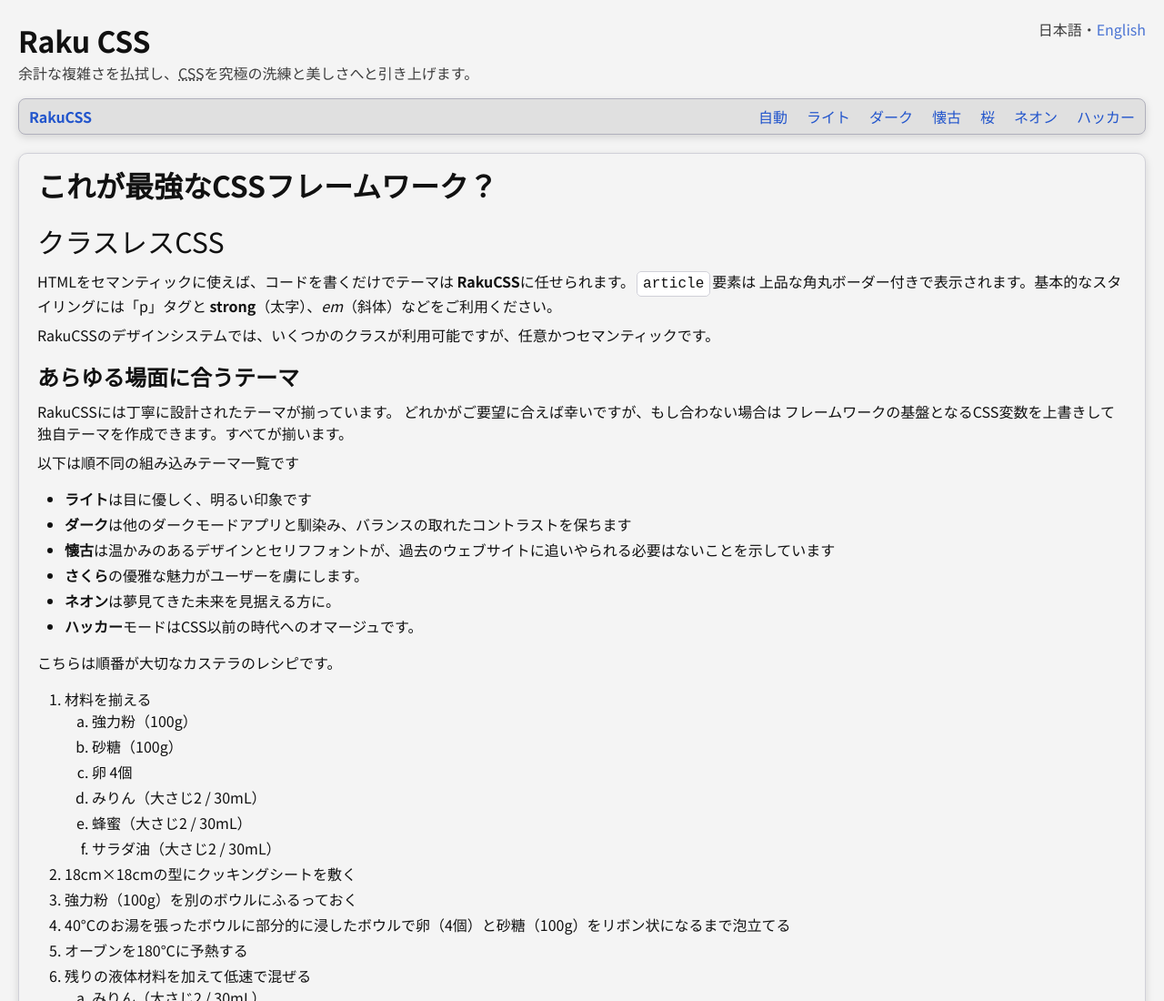
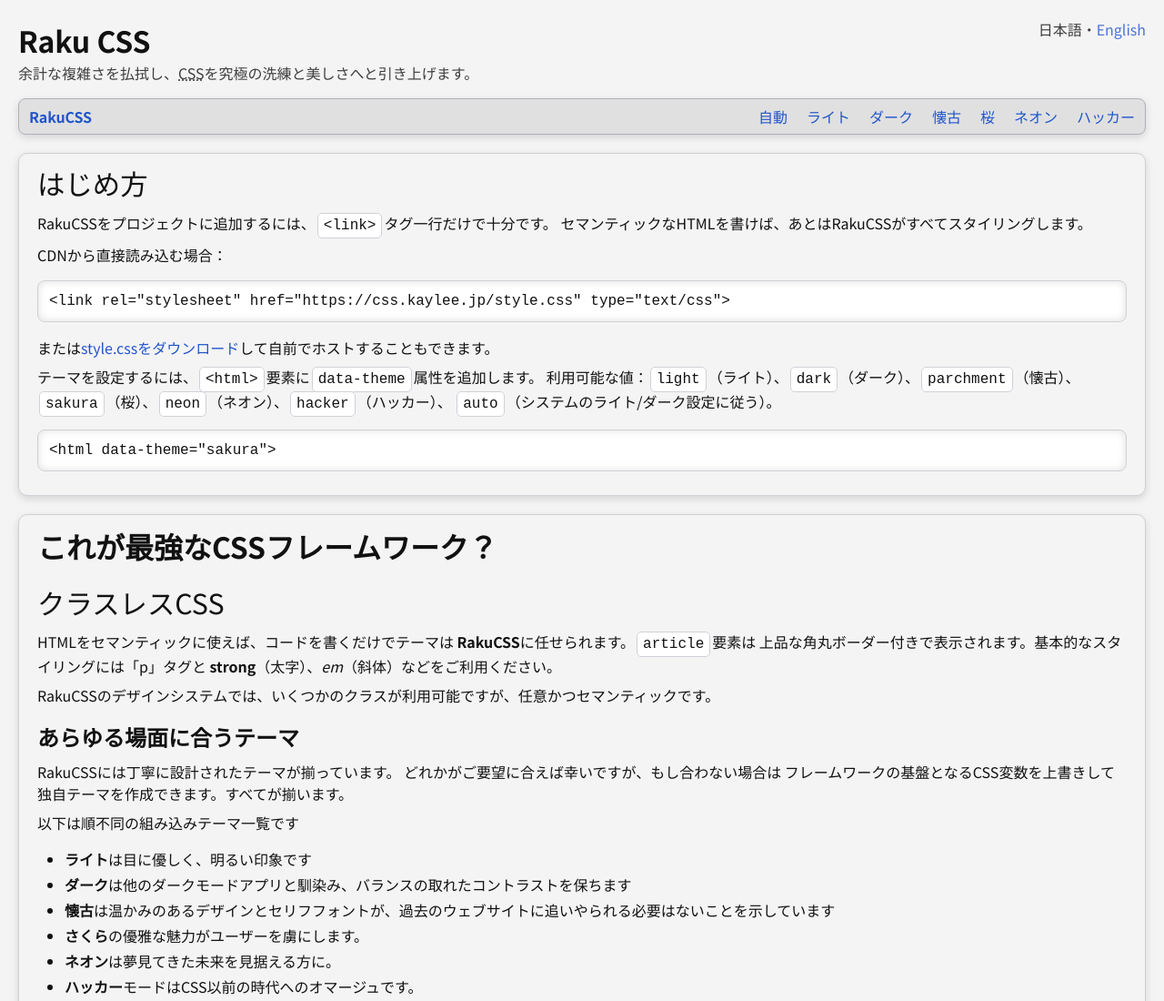
Before and after one commit to kayleema/rakucss, a plain HTML site: page index.ja.html in a window 1280 px wide. Shown: the top 1100 px of the page at 91% size. Drawn offline with Linux system fonts and the light colour scheme; a web font is replaced by a local one.

Commit message:
Add a getting started section.

```diff
--- a/index.ja.html
+++ b/index.ja.html
@@ -42,6 +42,23 @@
 
 <main>
     <section>
+        <article>
+            <h2>はじめ方</h2>
+            <p>
+                RakuCSSをプロジェクトに追加するには、<code>&lt;link&gt;</code>タグ一行だけで十分です。
+                セマンティックなHTMLを書けば、あとはRakuCSSがすべてスタイリングします。
+            </p>
+            <p>CDNから直接読み込む場合：</p>
+            <pre><code>&lt;link rel="stylesheet" href="https://css.kaylee.jp/style.css" type="text/css"&gt;</code></pre>
+            <p>または<a href="https://css.kaylee.jp/style.css">style.cssをダウンロード</a>して自前でホストすることもできます。</p>
+            <p>
+                テーマを設定するには、<code>&lt;html&gt;</code>要素に<code>data-theme</code>属性を追加します。
+                利用可能な値：<code>light</code>（ライト）、<code>dark</code>（ダーク）、<code>parchment</code>（懐古）、
+                <code>sakura</code>（桜）、<code>neon</code>（ネオン）、<code>hacker</code>（ハッカー）、
+                <code>auto</code>（システムのライト/ダーク設定に従う）。
+            </p>
+            <pre><code>&lt;html data-theme="sakura"&gt;</code></pre>
+        </article>
         <article>
             <h1>これが最強なCSSフレームワーク？</h1>
             <h2>クラスレスCSS</h2>
```
Also changed, not shown: index.html (+17 -0 lines).
